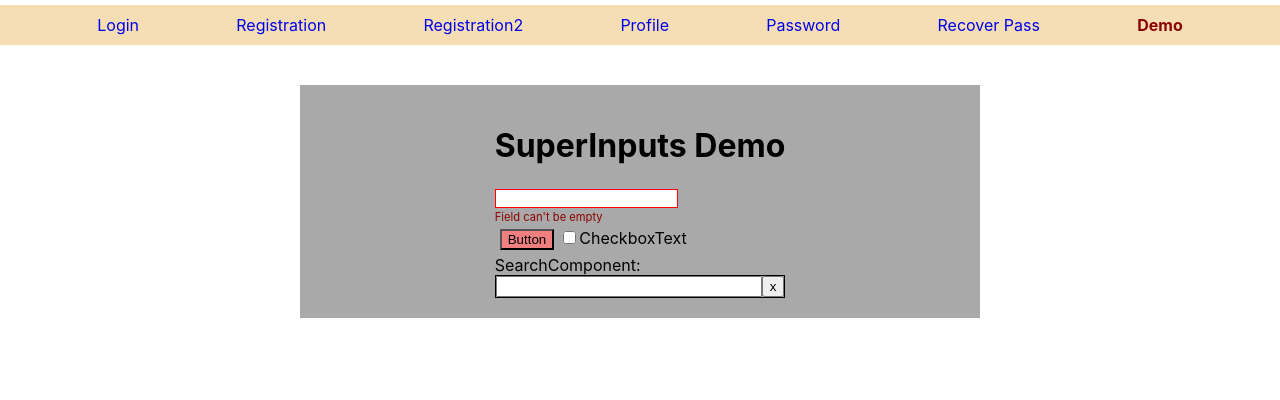
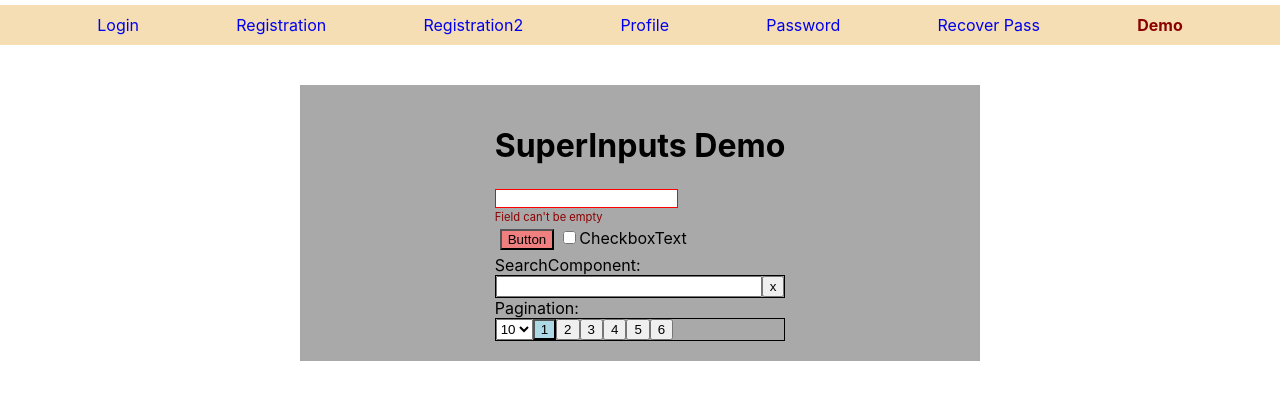
Before and after one commit to ultrwave/friday_project, a React (Create React App) app: page /#/demo in a window 1280 px wide. Shown: the top 400 px of the page. Built offline with nearby package versions, Linux system fonts and the light colour scheme; no server answers.

Commit message:
added Pagination component

```diff
--- /dev/null
+++ b/src/common/Pagination/PaginationContainer.tsx
@@ -0,0 +1,38 @@
+import React from 'react';
+import {useDispatch, useSelector} from "react-redux";
+import PaginationDisplay from "./PaginationDisplay";
+import {setCurrentPageAC, setItemsOnPageAC} from "../../redux/pagination-reducer";
+import {RootStateType} from "../../redux/store";
+
+type PaginationStateType = {
+    currentPage: number
+    itemsOnPage: number
+}
+
+function PaginationContainer() {
+    const dispatch = useDispatch()
+    const paginationState = useSelector((state: RootStateType): PaginationStateType => state.pagination)
+
+
+    const getPage = (currentPage: number) => {
+        dispatch(setCurrentPageAC(currentPage))
+    }
+
+    const getItemsOnPage = (itemsOnPage: number) => {
+        dispatch(setItemsOnPageAC(itemsOnPage))
+    }
+
+    return (
+        <div>
+            <PaginationDisplay
+                currentPage={paginationState.currentPage}
+                itemsOnPage={paginationState.itemsOnPage}
+                totalItems={54}
+                getPage={getPage}
+                getItemsOnPage={getItemsOnPage}
+            />
+        </div>
+    );
+}
+
+export default PaginationContainer;
--- /dev/null
+++ b/src/common/Pagination/PaginationDisplay.module.css
@@ -0,0 +1,16 @@
+.main {
+    display: flex;
+    flex-direction: row;
+    /*flex-wrap: nowrap;*/
+    /*align-items: center;*/
+    /*align-content: center;*/
+    /*flex-grow: initial;*/
+    /*width: 100px;*/
+    /*box-sizing: border-box;*/
+}
+
+/*.input {*/
+/*    overflow: hidden;*/
+/*    width: 100%;*/
+
+/*}*/
--- /dev/null
+++ b/src/common/Pagination/PaginationDisplay.tsx
@@ -0,0 +1,45 @@
+import React from 'react';
+import s from './PaginationDisplay.module.css';
+
+type PaginationType = {
+    currentPage: number
+    totalItems: number
+    itemsOnPage: number
+    getPage(currentPage: number): void
+    getItemsOnPage(itemsOnPage: number): void
+}
+
+function PaginationDisplay({currentPage, totalItems, itemsOnPage, getPage, getItemsOnPage}: PaginationType) {
+
+    let pages: JSX.Element[] = []
+
+    const lastPage = Math.ceil(totalItems / itemsOnPage)
+
+    for (let i = 1; i <= lastPage; i++) pages.push((
+        <button
+            key={i}
+            style={{background: currentPage === i ? 'lightblue' : undefined}}
+            onClick={() => getPage(i)}
+        >
+            {i}
+        </button>
+    ));
+
+    return (
+        <div className={s.main}>
+            <select value={itemsOnPage}
+                    onChange={e => {
+                        getItemsOnPage(Number(e.currentTarget.value))
+                    }}
+                    style={{}}>
+                <option value={5}>5</option>
+                <option value={10}>10</option>
+                <option value={20}>20</option>
+                <option value={50}>50</option>
+            </select>
+            {pages}
+        </div>
+    );
+}
+
+export default PaginationDisplay;
--- a/src/content/SuperInputsDemo.tsx
+++ b/src/content/SuperInputsDemo.tsx
@@ -5,6 +5,7 @@ import SuperCheckbox from '../common/SuperCheckbox/SuperCheckbox';
 import s from './styles/Registration.module.css'
 import SearchComponent from "../common/SearchComponent/SearchComponent";
 import SearchContainer from "../common/SearchComponent/SearchContainer";
+import PaginationContainer from "../common/Pagination/PaginationContainer";
 
 type RegistrationPropsType = {
     error?: string
@@ -53,7 +54,11 @@ function SuperInputsDemo() {
                     CheckboxText {/*// этот текст попадёт в children*/}
                 </SuperCheckbox>
                 <div>SearchComponent:
-                    <div style={{'border': 'solid 1px black'}}><SearchContainer/></div></div>
+                    <div style={{'border': 'solid 1px black'}}><SearchContainer/></div>
+                </div>
+                <div>Pagination:
+                    <div style={{'border': 'solid 1px black'}}><PaginationContainer/></div>
+                </div>
             </div>
         </div>
     )
--- /dev/null
+++ b/src/redux/pagination-reducer.ts
@@ -0,0 +1,47 @@
+const SET_CURRENT_PAGE = 'SET_CURRENT_PAGE';
+const SET_ITEMS_ON_PAGE = 'SET_ITEMS_ON_PAGE';
+
+export type InitialStateType = {
+    currentPage: number
+    itemsOnPage: number
+}
+
+const initialState: InitialStateType = {
+    currentPage: 1,
+    itemsOnPage: 10,
+}
+
+type ActionTypes =
+    | ReturnType<typeof setCurrentPageAC>
+
+export const paginationReducer = (state: InitialStateType = initialState, action: ActionTypes): InitialStateType => {
+    switch (action.type) {
+
+        case SET_CURRENT_PAGE:
+            return {
+                ...state,
+                currentPage: action.payload.value
+            }
+        case SET_ITEMS_ON_PAGE:
+            return {
+                ...state,
+                itemsOnPage: action.payload.value
+            }
+
+
+        default:
+            return state
+    }
+}
+
+export const setCurrentPageAC = (value: number) => ({
+        type: SET_CURRENT_PAGE,
+        payload: {value}
+    }
+)
+
+export const setItemsOnPageAC = (value: number) => ({
+        type: SET_ITEMS_ON_PAGE,
+        payload: {value}
+    }
+)
--- a/src/redux/search-reducer.ts
+++ b/src/redux/search-reducer.ts
@@ -1,6 +1,4 @@
-
 const SET_SEARCH_VALUE = 'SET_SEARCH_VALUE';
-
 
 export type InitialStateType = {
     searchValue: string
@@ -9,7 +7,6 @@ export type InitialStateType = {
 const initialState: InitialStateType = {
     searchValue: '',
 }
-
 
 type ActionTypes =
     | ReturnType<typeof setSearchAC>
--- a/src/redux/store.ts
+++ b/src/redux/store.ts
@@ -1,4 +1,4 @@
-import { applyMiddleware, combineReducers, createStore, compose } from "redux"
+import {applyMiddleware, combineReducers, compose, createStore} from "redux"
 import thunkMiddleware from 'redux-thunk';
 import {authReducer} from './auth-reducer';
 import {passwordReducer} from './password-reducer';
@@ -7,6 +7,7 @@ import {recoverReducer} from './recover-reducer';
 import {registrationReducer} from './registration-reducer';
 import {appReducer} from './app-reducer';
 import {searchReducer} from "./search-reducer";
+import {paginationReducer} from "./pagination-reducer";
 
 export const rootReducer = combineReducers({
     appState: appReducer,
@@ -15,7 +16,8 @@ export const rootReducer = combineReducers({
     pageProfile: profileReducer,
     pageRecover: recoverReducer,
     pageRegistration: registrationReducer,
-    searchValue: searchReducer
+    searchValue: searchReducer,
+    pagination: paginationReducer
 })
 
 // let store = createStore(rootReducer, applyMiddleware(thunkMiddleware))
```
